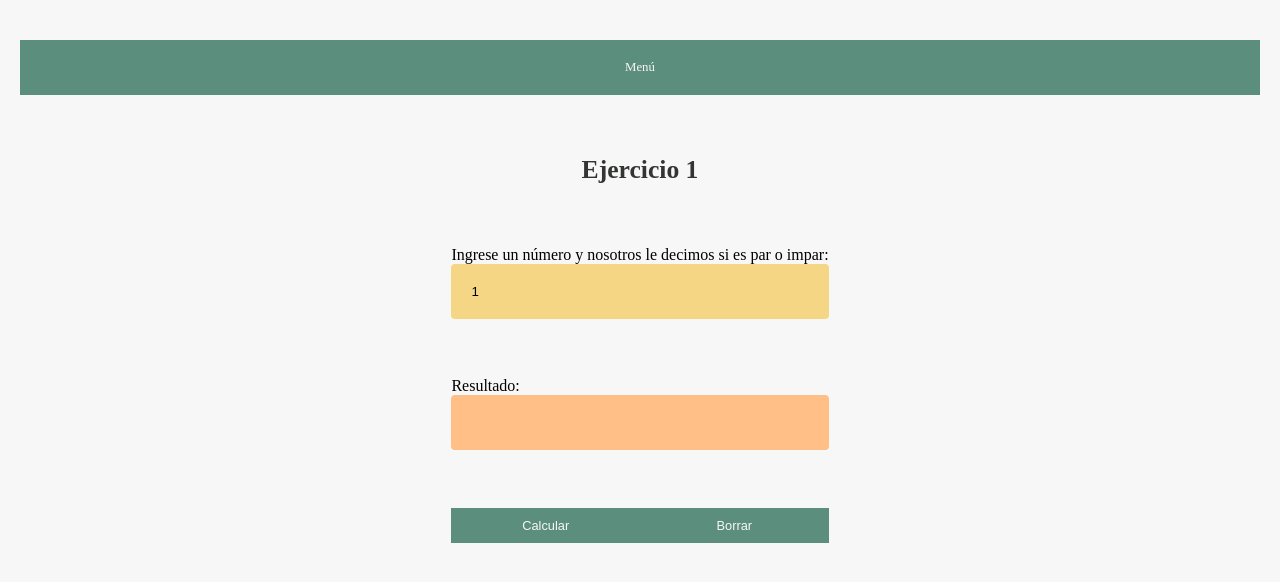
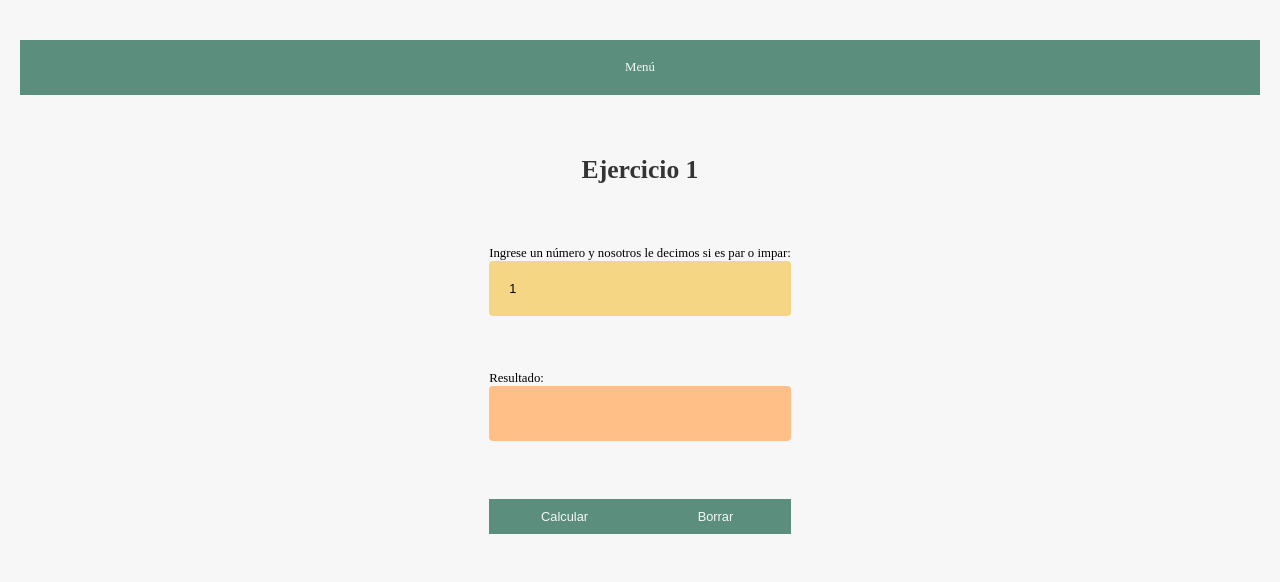
Before and after one commit to Hotachata/TDAW, a plain HTML site: page ejercicios/ej1.html in a window 1280 px wide. Drawn offline with Linux system fonts and the light colour scheme.

Commit message:
font size

```diff
--- a/ejercicios/assets/css/problemas.css
+++ b/ejercicios/assets/css/problemas.css
@@ -27,6 +27,9 @@ h1 {
     color: var(--negro);
     text-align: center;
     font-size: 2vw;
+}
+div,input,p{
+    font-size: 1vw;
 }
 img {
     width: 30%;
```
